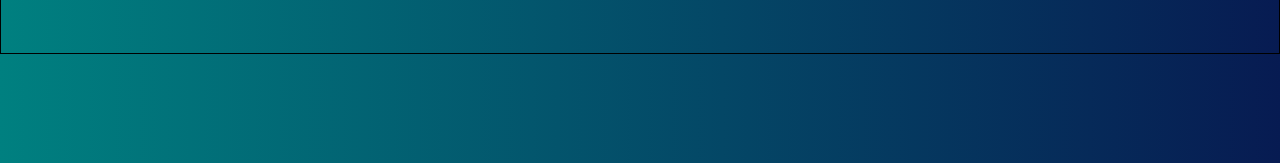
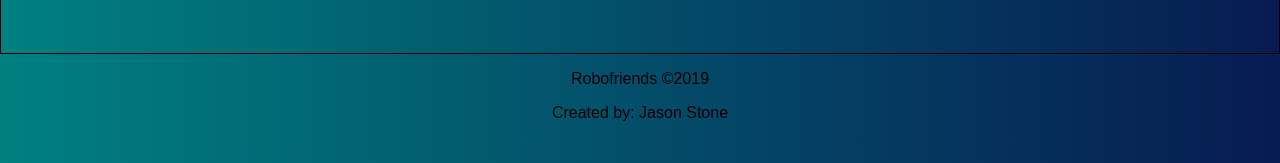
Before and after one commit to jstone18/robofriends-app, a React (Create React App) app: page / in a window 1280 px wide. Shown: the part 634-797 px from the top of the page. Built offline with nearby package versions, Linux system fonts and the light colour scheme; no server answers.

Commit message:
Add footer to application

```diff
--- /dev/null
+++ b/src/components/Footer.js
@@ -0,0 +1,12 @@
+import React from "react";
+
+const Footer = () => {
+	return (
+		<div>
+			<p>Robofriends ©2019</p>
+			<p>Created by: Jason Stone</p>
+		</div>
+	);
+};
+
+export default Footer;
--- a/src/containers/App.js
+++ b/src/containers/App.js
@@ -4,6 +4,7 @@ import SearchBox from "../components/SearchBox";
 import "../css/App.css";
 import Scroll from "../components/Scroll";
 import ErrorBoundry from "../components/ErrorBoundry";
+import Footer from "../components/Footer";
 
 class App extends Component {
 	constructor() {
@@ -43,6 +44,7 @@ class App extends Component {
 						<CardList robots={filteredRobots} />
 					</ErrorBoundry>
 				</Scroll>
+				<Footer />
 			</div>
 		);
 	}
```
